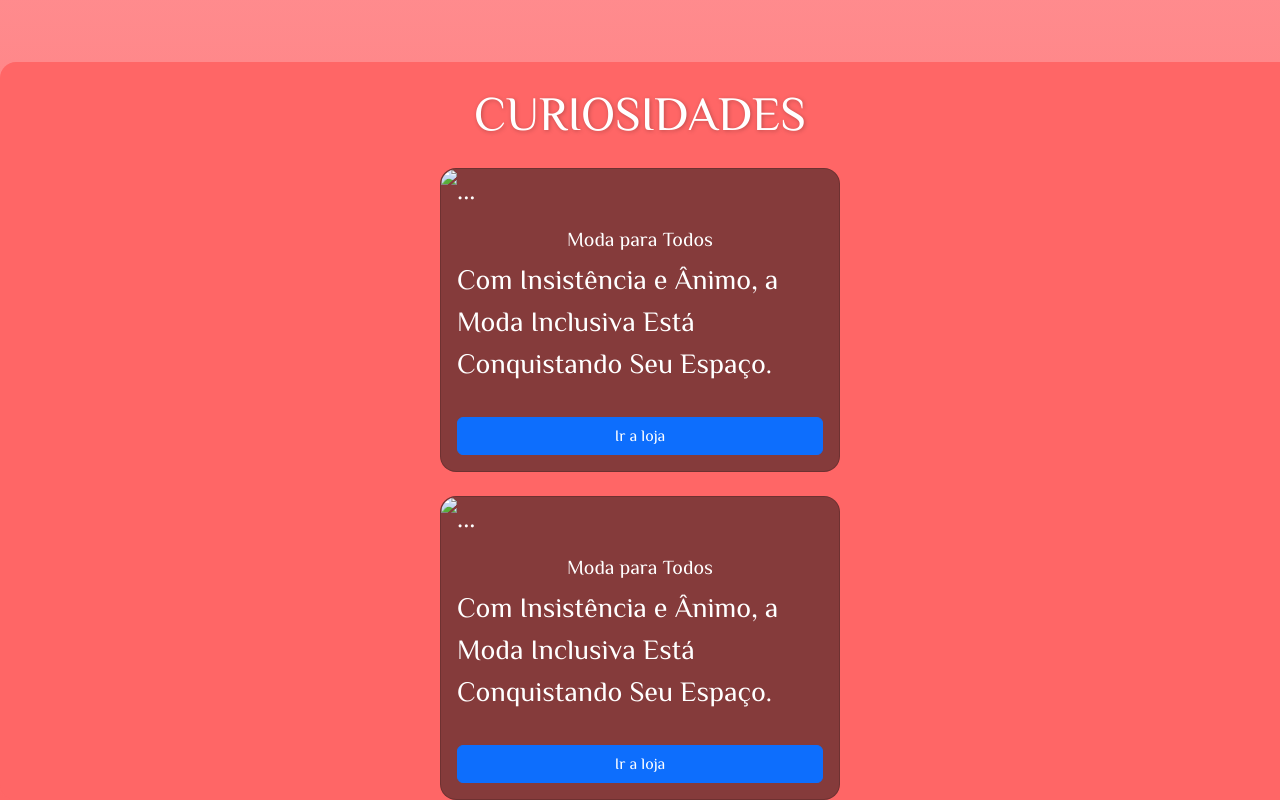
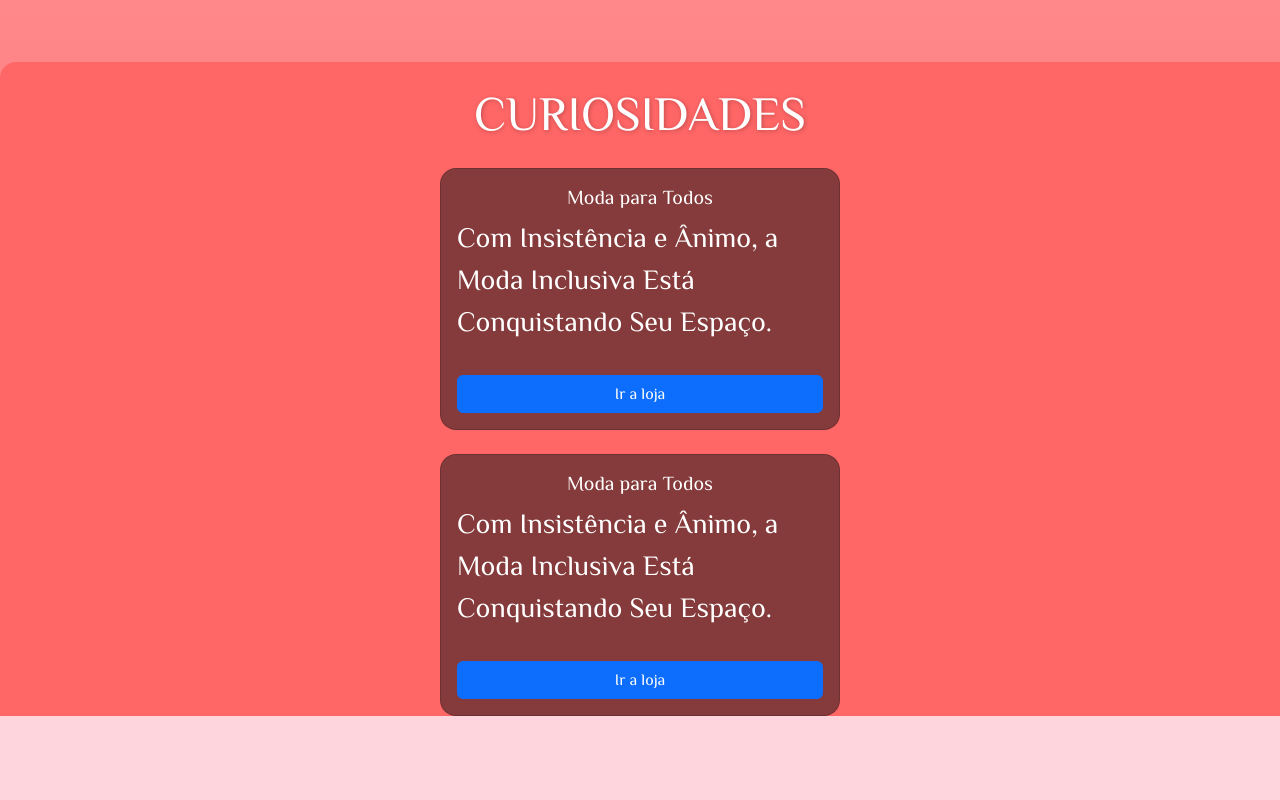
Before and after one commit to LuizSilva28/Meu-Portf-lio, a website: page Projetos/7. loja-ficticia/paginas-HTML/blog.html in a window 1280 px wide. Shown: the part 1690-2490 px from the top of the page. After the commit the page ends 2406 px from the top, so only its background shows below. Drawn offline with nearby package versions, Linux system fonts and the light colour scheme; files whose address does not match are found by name; a web font is replaced by a local one.

Commit message:
remove img blog

```diff
--- a/Projetos/7. loja-ficticia/paginas-HTML/blog.html
+++ b/Projetos/7. loja-ficticia/paginas-HTML/blog.html
@@ -148,7 +148,7 @@
             </div>
 
             <div class="  card m-auto card-Pai " id="cardBlog">
-              <img src="" class="card-img-top cardCuriosidadeBlog-img1" alt="...">
+              <!--<img src="" class="card-img-top cardCuriosidadeBlog-img1" alt="...">-->
               <div class="card-body">
                 <h5 class="card-title title-myCard">Moda para Todos</h5>
                 <p class="card-text text-myCard">Com Insistência e Ânimo, a Moda Inclusiva Está Conquistando Seu
@@ -159,7 +159,7 @@
             </div>
 
             <div class=" card m-auto card-Pai mt-4 " id="cardBlog">
-              <img src="" class="card-img-top cardCuriosidadeBlog-img1" alt="...">
+              <!--<img src="" class="card-img-top cardCuriosidadeBlog-img1" alt="...">-->
               <div class="card-body">
                 <h5 class="card-title title-myCard">Moda para Todos</h5>
                 <p class="card-text text-myCard">Com Insistência e Ânimo, a Moda Inclusiva Está Conquistando Seu
```
